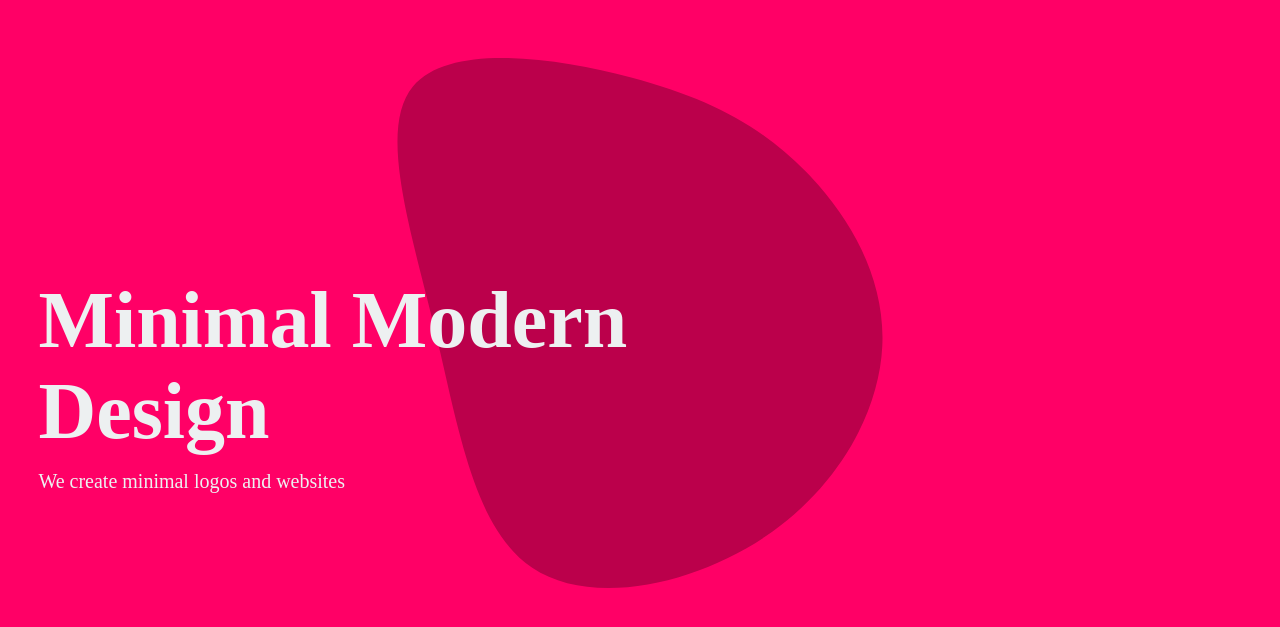
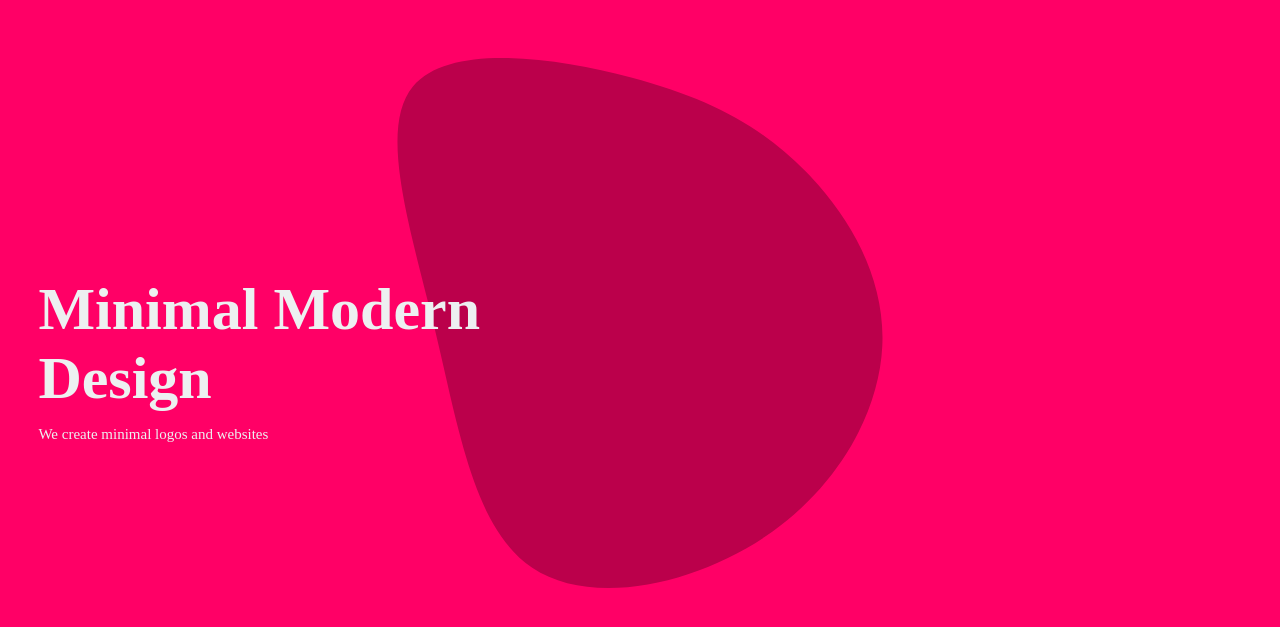
Before and after one commit to shubham2203/Minimal_Landing_Page, a plain HTML site: page index.html in a window 1280 px wide. Shown: the part 77-704 px from the top of the page. Drawn offline with Linux system fonts and the light colour scheme.

Commit message:
Updated Font Size

```diff
--- a/style.css
+++ b/style.css
@@ -117,7 +117,7 @@ background-color:#bb004b ;
 }
 .mytext{
     font-family: "Nunito-S";
-    font-size:80px;
+    font-size:60px;
     color: #edf0f1;
     font-weight: bold;
     margin-top: 20%;
@@ -138,7 +138,7 @@ background-color:#bb004b ;
     margin-left: 3%;
     margin-top: 1%;
     font-family: "Nunito-S";
-    font-size:20px;
+    font-size:15px;
     color: #edf0f1;
     font-weight: lighter;
     flex-wrap: wrap;
```
